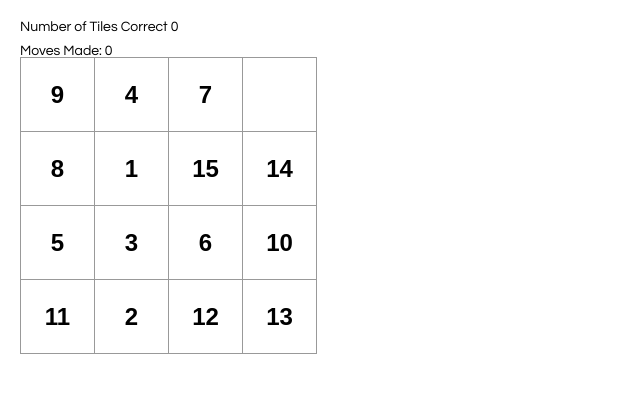
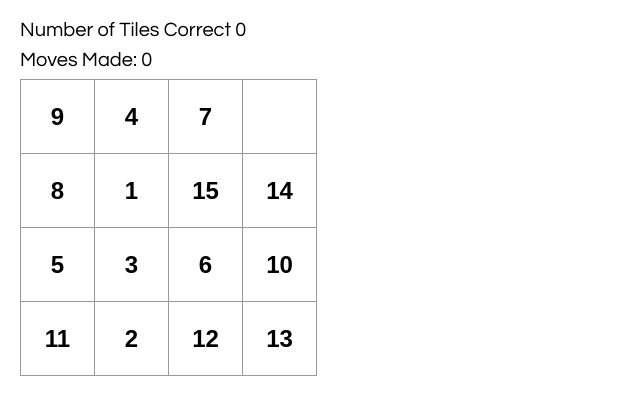
Before and after one commit to AlaskaSimpson/puzzle, a React app in the folder puzzle/: page / in a window 1280 px wide. Shown: the whole page, without its empty margins (0-640 px from the left). Built offline with nearby package versions, Linux system fonts and the light colour scheme.

Commit message:
restyle status font

```diff
--- a/puzzle/src/index.css
+++ b/puzzle/src/index.css
@@ -15,6 +15,7 @@ body {
 
   .status {
     margin-bottom: 10px;
+    font-size: 20px;
   }
 
   .tile {
--- a/puzzle/src/index.js
+++ b/puzzle/src/index.js
@@ -110,7 +110,7 @@ function Tile(props) {
       return (
         <div>
           <div className="status">{status}</div>
-          <div className="movesmade">{movesmade}</div>
+          <div className="status">{movesmade}</div>
           <div className="board-row">
             {this.renderTile(0)}
             {this.renderTile(1)}
```
